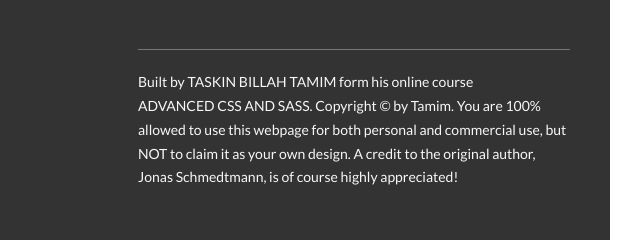
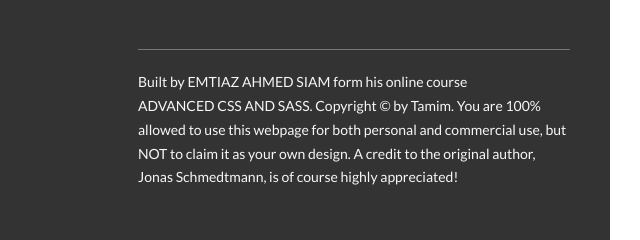
Before and after one commit to Emas15/Natours, a website: page index.html in a window 1280 px wide. Shown: the part 5836-6076 px from the top of the page, 640-1280 px from the left. Drawn offline with Linux system fonts and the light colour scheme.

Commit message:
Update index.html

```diff
--- a/index.html
+++ b/index.html
@@ -390,7 +390,7 @@
                 </div>
                 <div class="col-1-of-2">
                     <p class="footer__copyright">
-                        Built by <a href="#" class="footer__link">Taskin Billah Tamim</a> form his online course <a href="#" class="footer__link">Advanced CSS and Sass</a>.
+                        Built by <a href="#" class="footer__link">Emtiaz Ahmed Siam</a> form his online course <a href="#" class="footer__link">Advanced CSS and Sass</a>.
                         Copyright &copy; by Tamim. You are 100% allowed to use this webpage for both personal
                         and commercial use, but NOT to claim it as your own design. A credit to the original author, Jonas
                         Schmedtmann, is of course highly appreciated!
```
